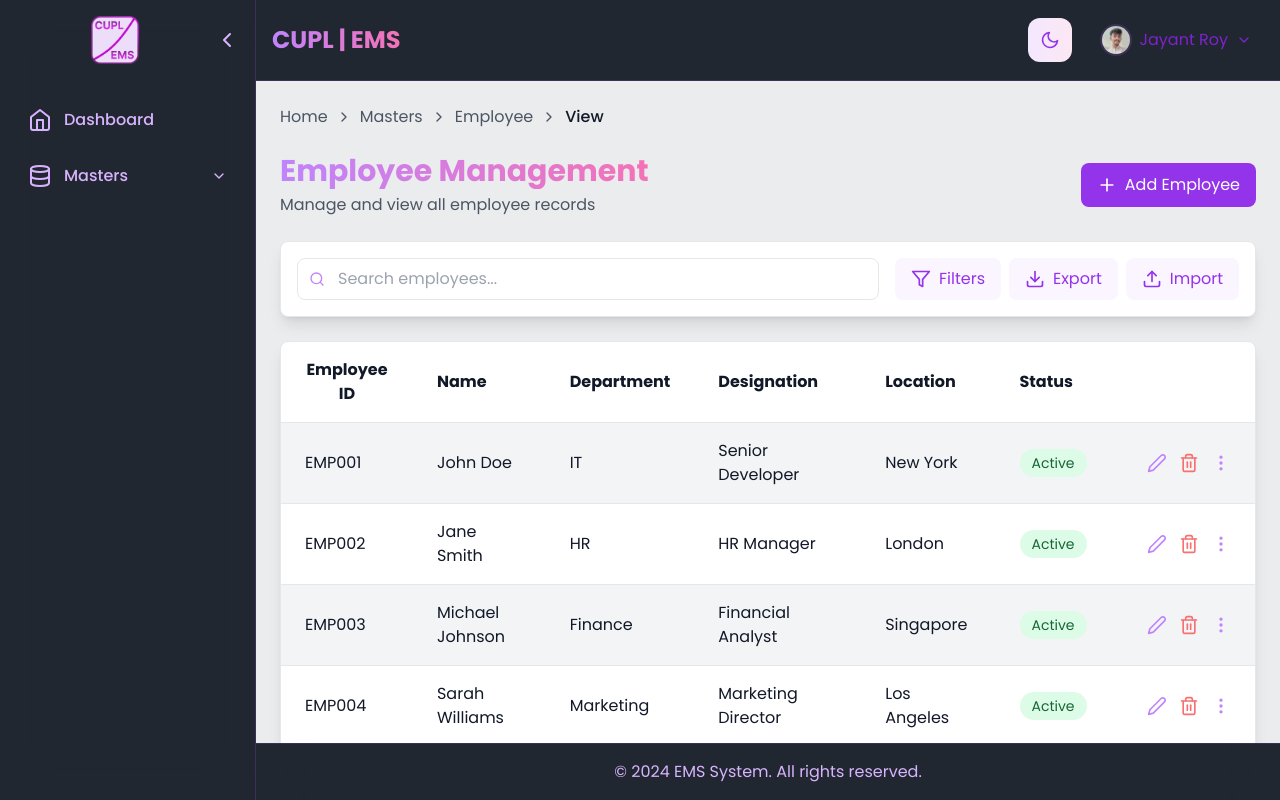
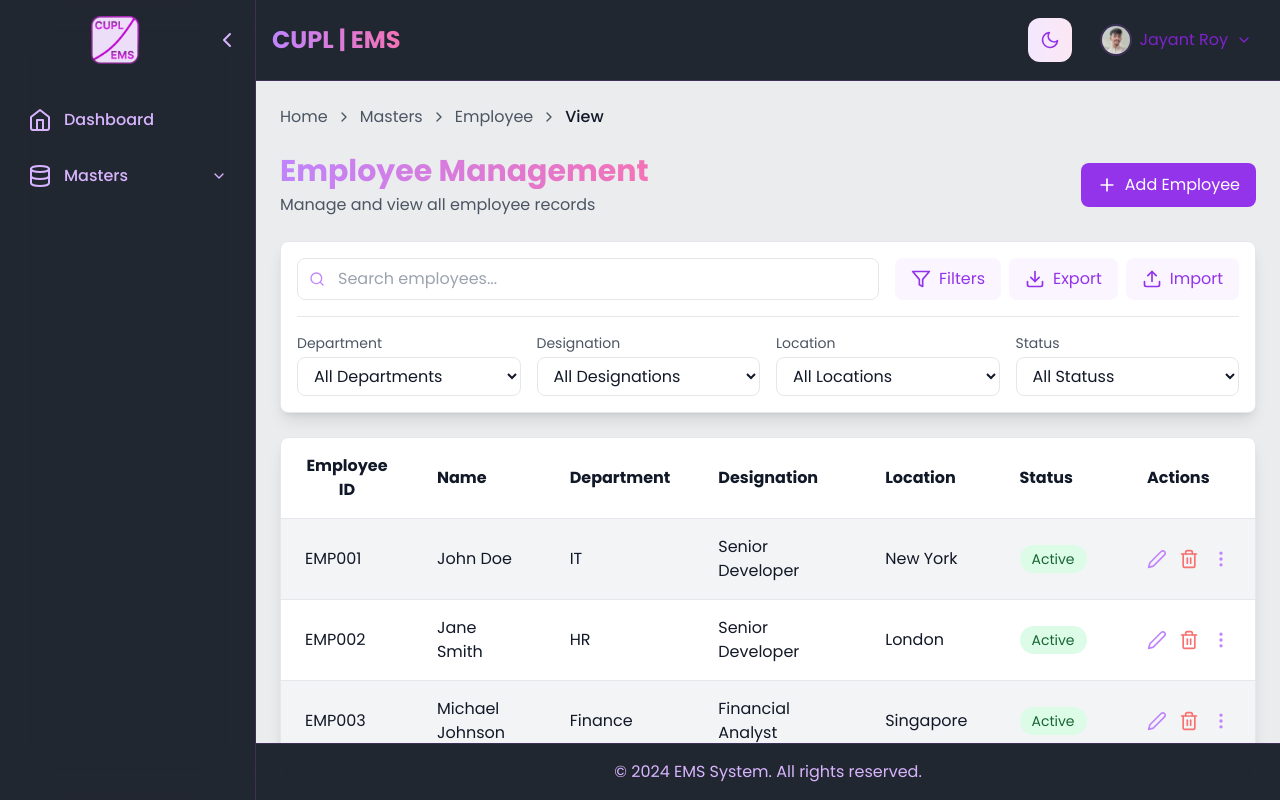
Before and after one commit to reconroy/EMS-UI, a React (Vite) app: page /masters/employee/view in a window 1280 px wide. Both pictures are taken after a click on the button "Filters". Built offline with nearby package versions, Linux system fonts and the light colour scheme; the HTML template or start-up script is replaced by a standard one.

Commit message:
data exports are now working

```diff
--- a/package.json
+++ b/package.json
@@ -18,6 +18,7 @@
     "react-dom": "^18.3.1",
     "react-icons": "^5.3.0",
     "react-router-dom": "^6.26.2",
+    "xlsx": "^0.18.5",
     "zustand": "^5.0.1"
   },
   "devDependencies": {
--- a/src/data/dummyEmployees.json
+++ b/src/data/dummyEmployees.json
@@ -12,7 +12,7 @@
       "id": "EMP002",
       "name": "Jane Smith",
       "department": "HR",
-      "designation": "HR Manager",
+      "designation": "Senior Developer",
       "location": "London",
       "status": "Active"
     },
--- a/src/pages/Masters/Employee/AllEmployee.jsx
+++ b/src/pages/Masters/Employee/AllEmployee.jsx
@@ -27,6 +27,7 @@ import {
   FiChevronRight
 } from 'react-icons/fi';
 import employeeData from '../../../data/dummyEmployees.json';
+import * as XLSX from 'xlsx';
 
 const AllEmployee = () => {
   const theme = useThemeStore((state) => state.theme);
@@ -37,9 +38,21 @@ const AllEmployee = () => {
     pageIndex: 0,
     pageSize: 10,
   });
+  const [columnFilters, setColumnFilters] = useState([]);
+  const [showFilters, setShowFilters] = useState(false);
+
+  // Get unique values for filter dropdowns
+  const getUniqueValues = (data, key) => {
+    return [...new Set(data.map(item => item[key]))].sort();
+  };
 
   // Replace the data constant with:
   const data = useMemo(() => employeeData.employees, []);
+
+  const departments = useMemo(() => getUniqueValues(data, 'department'), [data]);
+  const locations = useMemo(() => getUniqueValues(data, 'location'), [data]);
+  const designations = useMemo(() => getUniqueValues(data, 'designation'), [data]);
+  const statuses = useMemo(() => getUniqueValues(data, 'status'), [data]);
 
   const columns = useMemo(() => [
     {
@@ -83,7 +96,8 @@ const AllEmployee = () => {
     },
     {
       id: 'actions',
-      header: '',
+      header: 'Actions',
+      enableSorting: false,
       cell: () => (
         <div className="flex justify-end gap-3">
           <button className="text-purple-400 hover:text-purple-300 transition-colors">
@@ -100,15 +114,82 @@ const AllEmployee = () => {
     },
   ], []);
 
-  // Fuzzy search function
+  // Enhanced fuzzy search function
   const fuzzyFilter = (row, columnId, value, addMeta) => {
+    // Get the value of the current cell
     const itemValue = row.getValue(columnId);
-    if (itemValue == null) return false;
 
+    // If the cell has no value, check other cells in the row
+    if (itemValue == null) {
+      // Search through all column values in this row
+      const rowValues = columns.map(col =>
+        col.accessorKey ? row.getValue(col.accessorKey) : null
+      );
+      return rowValues.some(val =>
+        val != null &&
+        String(val).toLowerCase().includes(value.toLowerCase())
+      );
+    }
+
+    // Convert both the search value and cell value to lowercase for case-insensitive comparison
     const searchValue = value.toLowerCase();
     const itemString = String(itemValue).toLowerCase();
 
+    // Check if the cell value includes the search term
     return itemString.includes(searchValue);
+  };
+
+  const FilterDropdown = ({ column, options, label }) => {
+    const currentFilter = columnFilters.find(f => f.id === column)?.value || '';
+
+    return (
+      <div className="flex flex-col gap-1">
+        <label className={`text-sm ${theme === 'dark' ? 'text-gray-300' : 'text-gray-600'}`}>
+          {label}
+        </label>
+        <select
+          value={currentFilter}
+          onChange={e => {
+            const value = e.target.value;
+            if (value === '') {
+              setColumnFilters(prev => prev.filter(f => f.id !== column));
+            } else {
+              setColumnFilters(prev => {
+                const existing = prev.find(f => f.id === column);
+                if (existing) {
+                  return prev.map(f => f.id === column ? { ...f, value } : f);
+                }
+                return [...prev, { id: column, value }];
+              });
+            }
+          }}
+          className={`px-3 py-1.5 rounded-lg border ${
+            theme === 'dark'
+              ? 'bg-purple-900/20 border-purple-500/20 text-purple-100'
+              : 'bg-white border-gray-200 text-gray-900'
+          }`}
+          style={{
+            colorScheme: theme === 'dark' ? 'dark' : 'light'
+          }}
+        >
+          <option
+            value=""
+            className={theme === 'dark' ? 'bg-gray-800 text-purple-100' : 'bg-white text-gray-900'}
+          >
+            All {label}s
+          </option>
+          {options.map(option => (
+            <option
+              key={option}
+              value={option}
+              className={theme === 'dark' ? 'bg-gray-800 text-purple-100' : 'bg-white text-gray-900'}
+            >
+              {option}
+            </option>
+          ))}
+        </select>
+      </div>
+    );
   };
 
   const table = useReactTable({
@@ -118,20 +199,18 @@ const AllEmployee = () => {
       globalFilter,
       sorting,
       pagination,
+      columnFilters,
     },
     onGlobalFilterChange: setGlobalFilter,
     onSortingChange: setSorting,
     onPaginationChange: setPagination,
+    onColumnFiltersChange: setColumnFilters,
     getCoreRowModel: getCoreRowModel(),
     getFilteredRowModel: getFilteredRowModel(),
     getPaginationRowModel: getPaginationRowModel(),
     getSortedRowModel: getSortedRowModel(),
     globalFilterFn: fuzzyFilter,
-    // Enable filtering for all columns
-    columns: columns.map(column => ({
-      ...column,
-      enableGlobalFilter: true,
-    })),
+    enableGlobalFilter: true,
   });
 
   const cardClass = theme === 'dark'
@@ -153,6 +232,46 @@ const AllEmployee = () => {
   const secondaryButtonClass = theme === 'dark'
     ? 'bg-purple-900/40 hover:bg-purple-900/60 text-purple-300'
     : 'bg-purple-50 hover:bg-purple-100 text-purple-600';
+
+  const handleExport = () => {
+    // Get all filtered rows without pagination
+    const filteredRows = table.getFilteredRowModel().rows;
+
+    // Prepare the data for export (excluding the actions column)
+    const exportData = filteredRows.map(row => ({
+      'Employee ID': row.original.id,
+      'Name': row.original.name,
+      'Department': row.original.department,
+      'Designation': row.original.designation,
+      'Location': row.original.location,
+      'Status': row.original.status
+    }));
+
+    // Create worksheet
+    const ws = XLSX.utils.json_to_sheet(exportData);
+
+    // Set column widths
+    const colWidths = [
+      { wch: 15 }, // Employee ID
+      { wch: 20 }, // Name
+      { wch: 15 }, // Department
+      { wch: 20 }, // Designation
+      { wch: 15 }, // Location
+      { wch: 10 }  // Status
+    ];
+    ws['!cols'] = colWidths;
+
+    // Create workbook
+    const wb = XLSX.utils.book_new();
+    XLSX.utils.book_append_sheet(wb, ws, 'Employees');
+
+    // Generate file name with current date
+    const date = new Date().toISOString().split('T')[0];
+    const fileName = `employees_${date}.xlsx`;
+
+    // Save file
+    XLSX.writeFile(wb, fileName);
+  };
 
   return (
     <div className="space-y-6">
@@ -203,11 +322,17 @@ const AllEmployee = () => {
             </div>
           </div>
           <div className="flex gap-2">
-            <button className={`px-4 py-2 rounded-lg flex items-center gap-2 ${secondaryButtonClass}`}>
+            <button
+              onClick={() => setShowFilters(!showFilters)}
+              className={`px-4 py-2 rounded-lg flex items-center gap-2 ${secondaryButtonClass}`}
+            >
               <FiFilter className="w-5 h-5" />
               <span className="hidden sm:inline">Filters</span>
             </button>
-            <button className={`px-4 py-2 rounded-lg flex items-center gap-2 ${secondaryButtonClass}`}>
+            <button
+              onClick={handleExport}
+              className={`px-4 py-2 rounded-lg flex items-center gap-2 ${secondaryButtonClass}`}
+            >
               <FiDownload className="w-5 h-5" />
               <span className="hidden sm:inline">Export</span>
             </button>
@@ -217,6 +342,36 @@ const AllEmployee = () => {
             </button>
           </div>
         </div>
+
+        {/* Column Filters */}
+        {showFilters && (
+          <motion.div
+            initial={{ opacity: 0, y: -10 }}
+            animate={{ opacity: 1, y: 0 }}
+            className="grid grid-cols-1 sm:grid-cols-2 lg:grid-cols-4 gap-4 pt-4 border-t border-gray-200 dark:border-gray-700"
+          >
+            <FilterDropdown
+              column="department"
+              options={departments}
+              label="Department"
+            />
+            <FilterDropdown
+              column="designation"
+              options={designations}
+              label="Designation"
+            />
+            <FilterDropdown
+              column="location"
+              options={locations}
+              label="Location"
+            />
+            <FilterDropdown
+              column="status"
+              options={statuses}
+              label="Status"
+            />
+          </motion.div>
+        )}
       </motion.div>
 
       {/* Table Section */}
```
Also changed, not shown: 1 other file (tests, documents, lock files or other folders).
